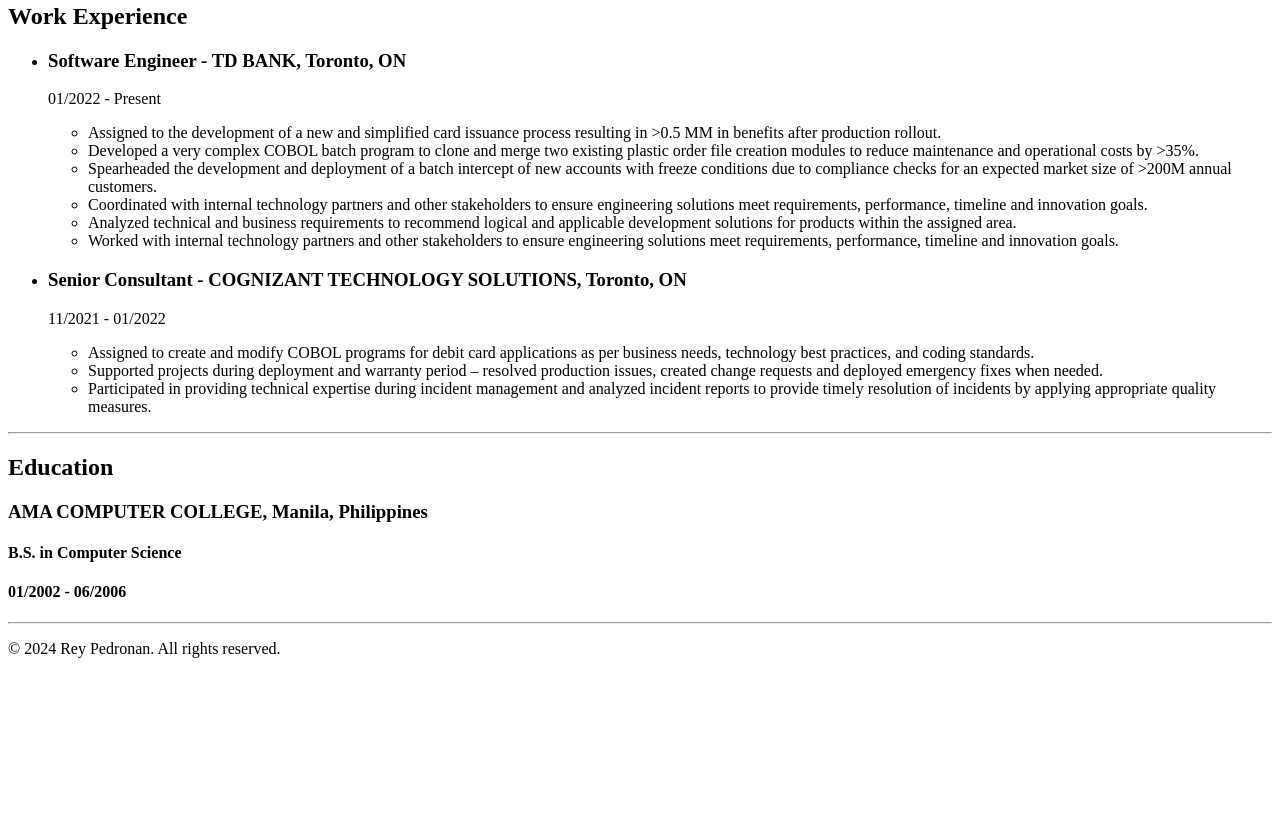
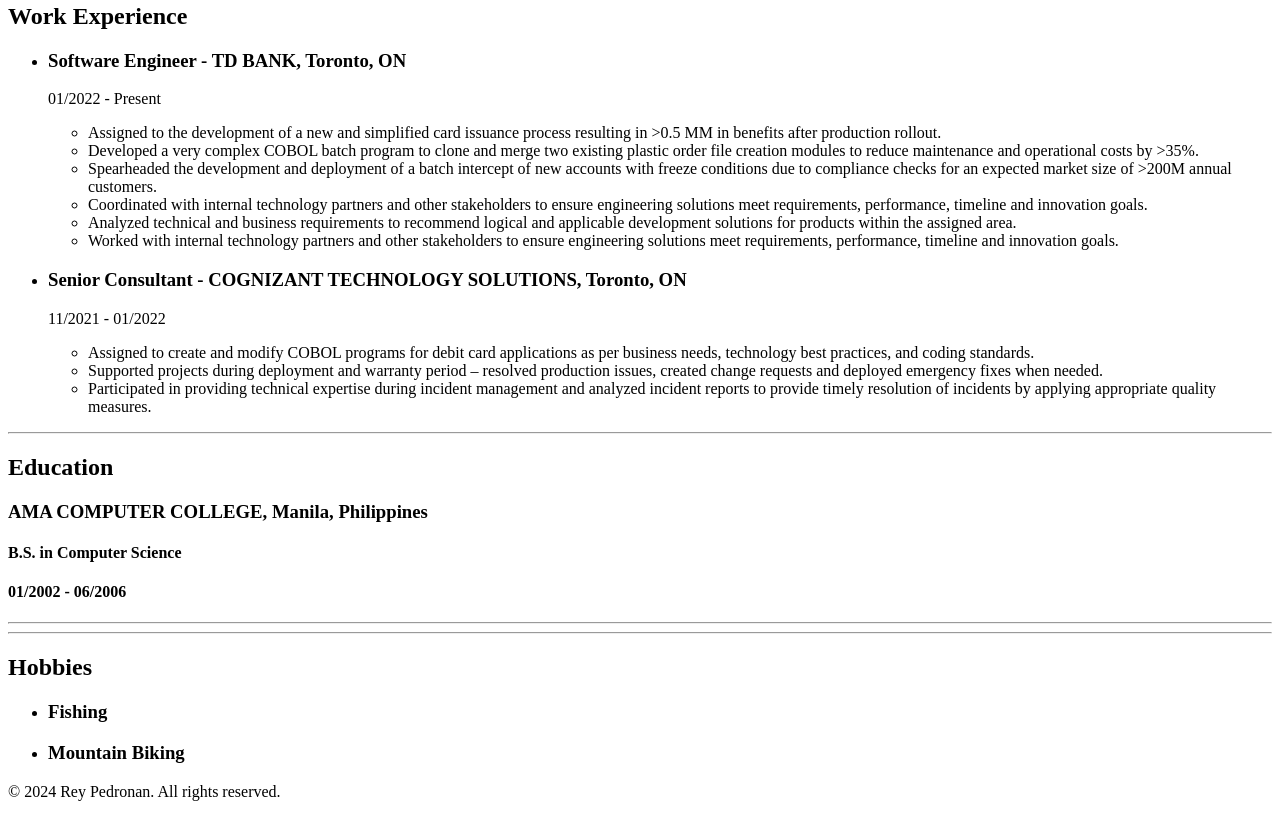
Before and after one commit to rmp14/html-resume, a plain HTML site: page index.html in a window 1280 px wide. Shown: the part 604-1421 px from the top of the page. Before the commit the page ends 1278 px from the top, so only its background shows below. Drawn offline with Linux system fonts and the light colour scheme.

Commit message:
Update index.html - inserted hobbies section

```diff
--- a/index.html
+++ b/index.html
@@ -59,6 +59,13 @@
     <h4>01/2002 - 06/2006</h4>
     <hr />
 
+    <hr />
+    <h2>Hobbies</h2>
+    <ul>
+        <li><h3>Fishing</h3></li>
+        <li><h3>Mountain Biking</h3></li>
+    </ul>
+
     <footer>
         <p>© 2024 Rey Pedronan. All rights reserved.</p>
     </footer>
```
